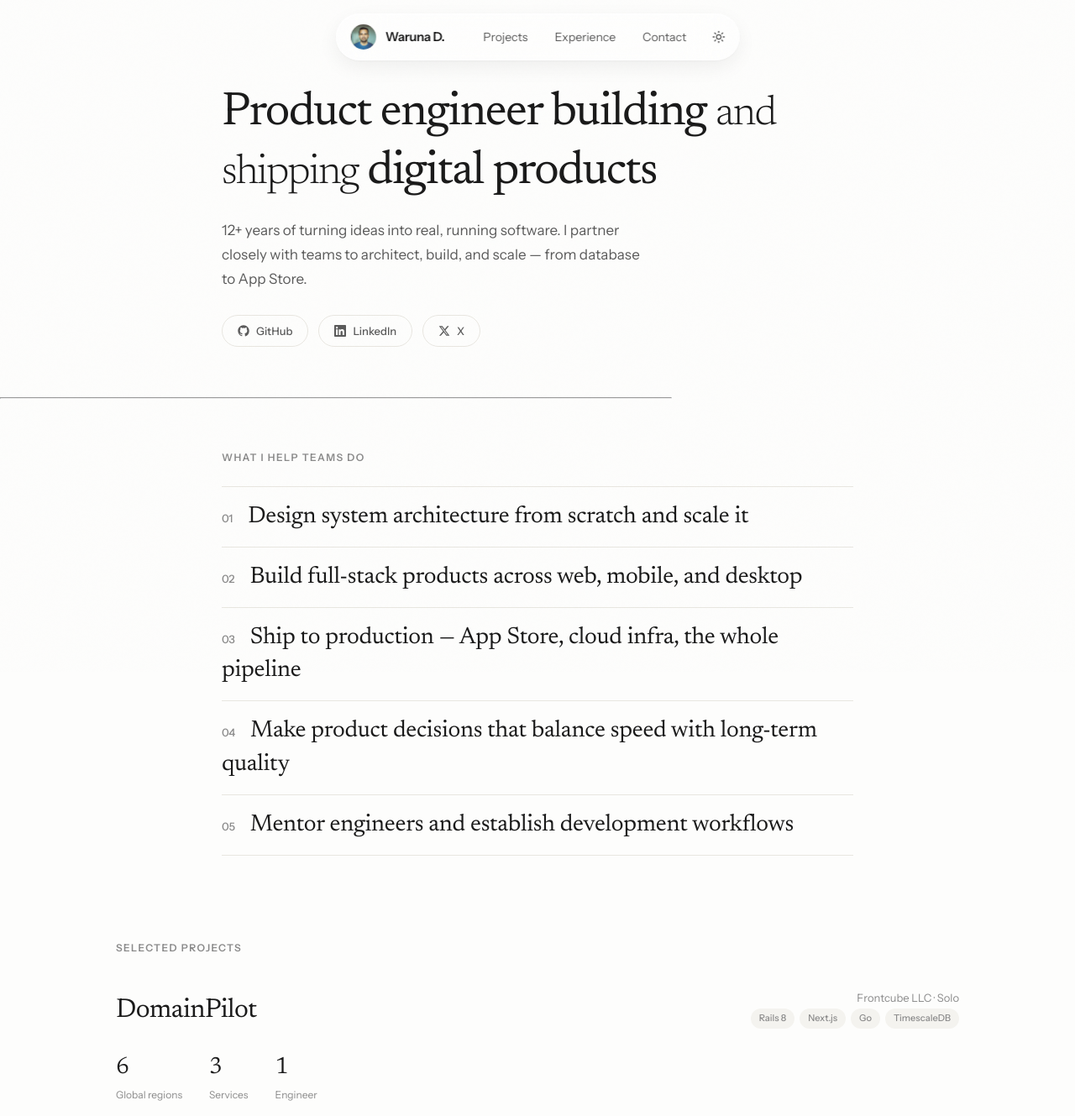
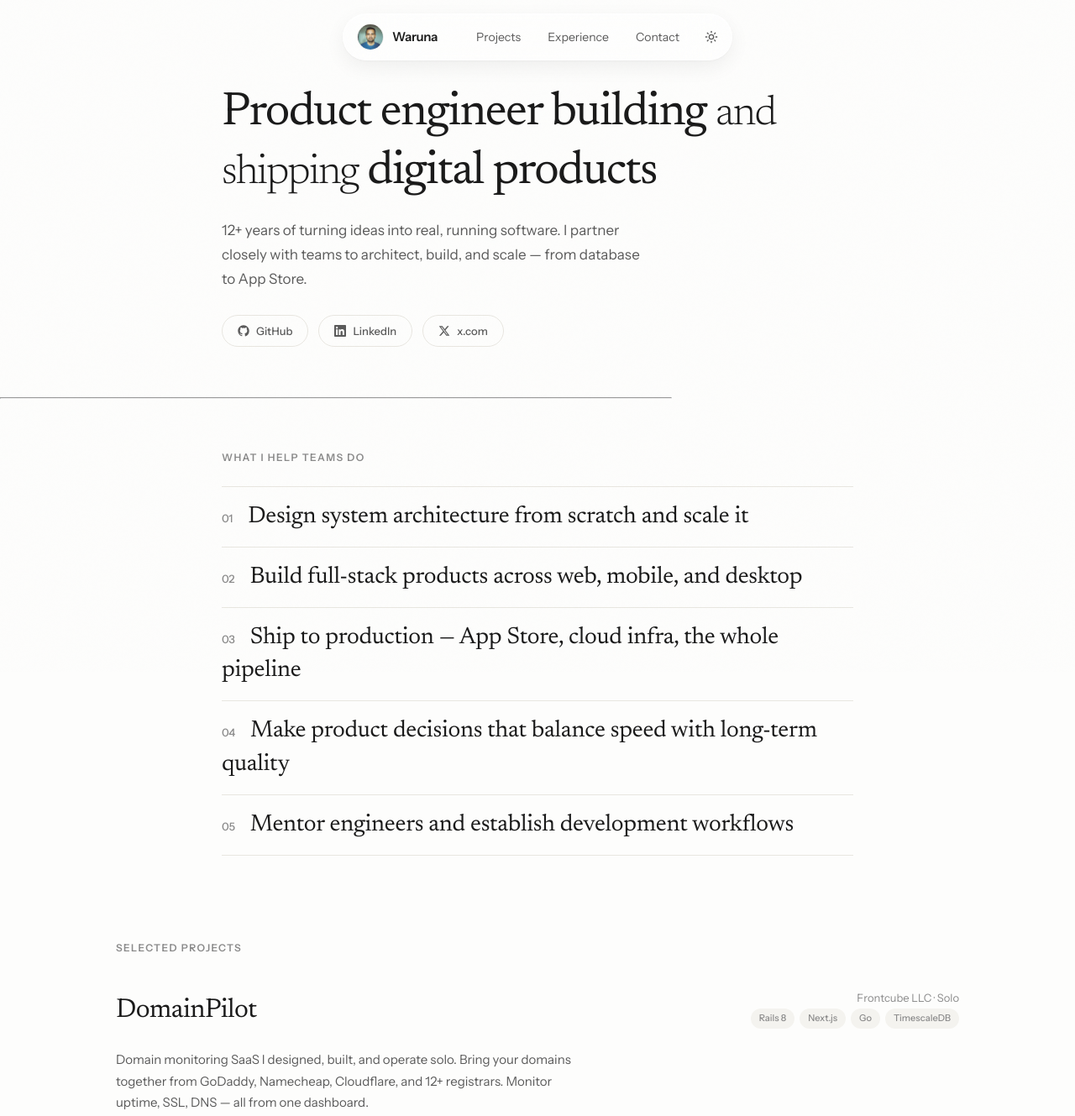
Before and after one commit to warunacds/portfolio, a plain HTML site: page index.html in a window 1280 px wide. Shown: the top 1329 px of the page at 84% size. Drawn offline with Linux system fonts and the light colour scheme.

Commit message:
minor styling changes

```diff
--- a/index.html
+++ b/index.html
@@ -3,7 +3,7 @@
 <head>
 <meta charset="UTF-8">
 <meta name="viewport" content="width=device-width, initial-scale=1.0">
-<title>Waruna D. — Product Engineer</title>
+<title>Waruna — Product Engineer</title>
 <meta name="description" content="Product engineer with 12+ years of experience building end-to-end products.">
 <link rel="preconnect" href="https://fonts.googleapis.com">
 <link href="https://fonts.googleapis.com/css2?family=Instrument+Sans:wght@400;500;600;700&family=Newsreader:ital,wght@0,300;0,400;0,500;1,300;1,400&display=swap" rel="stylesheet">
@@ -348,7 +348,7 @@ header{animation:slideDown .6s cubic-bezier(.25,.1,.25,1) .1s both}
 
 <header>
   <div class="container">
-    <a href="#" class="logo"><img src="images/avatar_small.jpg" alt="Waruna D." class="logo-avatar">Waruna D.</a>
+    <a href="#" class="logo"><img src="images/avatar_small.jpg" alt="Waruna" class="logo-avatar">Waruna</a>
     <nav class="nav-links">
       <a href="#projects">Projects</a>
       <a href="#experience">Experience</a>
@@ -374,9 +374,9 @@ header{animation:slideDown .6s cubic-bezier(.25,.1,.25,1) .1s both}
         <svg viewBox="0 0 24 24" fill="currentColor" aria-hidden="true"><path d="M20.45 20.45h-3.55v-5.57c0-1.33-.03-3.04-1.85-3.04-1.86 0-2.14 1.45-2.14 2.94v5.67H9.36V9h3.41v1.56h.05c.48-.9 1.64-1.85 3.37-1.85 3.6 0 4.27 2.37 4.27 5.45v6.29zM5.34 7.43a2.06 2.06 0 1 1 0-4.12 2.06 2.06 0 0 1 0 4.12zM7.12 20.45H3.56V9h3.56v11.45zM22.23 0H1.77C.79 0 0 .77 0 1.72v20.56C0 23.23.79 24 1.77 24h20.45c.98 0 1.78-.77 1.78-1.72V1.72C24 .77 23.2 0 22.23 0z"/></svg>
         LinkedIn
       </a>
-      <a href="https://x.com/warunacds" class="hero-link" target="_blank" rel="noopener" aria-label="X">
+      <a href="https://x.com/warunacds" class="hero-link" target="_blank" rel="noopener" aria-label="X (@warunacds)">
         <svg viewBox="0 0 24 24" fill="currentColor" aria-hidden="true"><path d="M18.244 2.25h3.308l-7.227 8.26 8.502 11.24H16.17l-5.214-6.817L4.99 21.75H1.68l7.73-8.835L1.254 2.25H8.08l4.713 6.231zm-1.161 17.52h1.833L7.084 4.126H5.117z"/></svg>
-        X
+        x.com
       </a>
     </div>
   </div>
@@ -415,11 +415,6 @@ header{animation:slideDown .6s cubic-bezier(.25,.1,.25,1) .1s both}
               <span class="project-tag">TimescaleDB</span>
             </div>
           </div>
-        </div>
-        <div class="project-stats">
-          <div><div class="project-stat-value">6</div><div class="project-stat-label">Global regions</div></div>
-          <div><div class="project-stat-value">3</div><div class="project-stat-label">Services</div></div>
-          <div><div class="project-stat-value">1</div><div class="project-stat-label">Engineer</div></div>
         </div>
         <p class="project-desc">Domain monitoring SaaS I designed, built, and operate solo. Bring your domains together from GoDaddy, Namecheap, Cloudflare, and 12+ registrars. Monitor uptime, SSL, DNS — all from one dashboard.</p>
         <a href="https://domainpilot.io" class="project-link" target="_blank">Visit domainpilot.io</a>
@@ -575,7 +570,7 @@ header{animation:slideDown .6s cubic-bezier(.25,.1,.25,1) .1s both}
 
 <footer>
   <div class="container">
-    <div class="footer-copy">© 2026 Waruna D. Built in Sri Lanka.</div>
+    <div class="footer-copy">© 2026 Waruna Built in Sri Lanka 🇱🇰</div>
     <div class="footer-links">
       <a href="https://github.com/warunacds" target="_blank" rel="noopener" aria-label="GitHub">
         <svg viewBox="0 0 24 24" fill="currentColor" aria-hidden="true"><path d="M12 .5C5.73.5.5 5.73.5 12c0 5.08 3.29 9.38 7.86 10.9.58.1.79-.25.79-.56v-2c-3.2.7-3.88-1.37-3.88-1.37-.52-1.33-1.28-1.68-1.28-1.68-1.05-.72.08-.7.08-.7 1.16.08 1.77 1.2 1.77 1.2 1.03 1.77 2.71 1.26 3.37.96.1-.75.4-1.26.73-1.55-2.55-.29-5.24-1.28-5.24-5.7 0-1.26.45-2.29 1.19-3.1-.12-.3-.52-1.47.11-3.06 0 0 .97-.31 3.18 1.18a11 11 0 0 1 5.79 0c2.21-1.49 3.18-1.18 3.18-1.18.63 1.59.23 2.76.11 3.06.74.81 1.19 1.84 1.19 3.1 0 4.43-2.69 5.41-5.26 5.69.41.36.78 1.05.78 2.12v3.14c0 .31.21.67.8.56A11.5 11.5 0 0 0 23.5 12C23.5 5.73 18.27.5 12 .5z"/></svg>
@@ -585,9 +580,9 @@ header{animation:slideDown .6s cubic-bezier(.25,.1,.25,1) .1s both}
         <svg viewBox="0 0 24 24" fill="currentColor" aria-hidden="true"><path d="M20.45 20.45h-3.55v-5.57c0-1.33-.03-3.04-1.85-3.04-1.86 0-2.14 1.45-2.14 2.94v5.67H9.36V9h3.41v1.56h.05c.48-.9 1.64-1.85 3.37-1.85 3.6 0 4.27 2.37 4.27 5.45v6.29zM5.34 7.43a2.06 2.06 0 1 1 0-4.12 2.06 2.06 0 0 1 0 4.12zM7.12 20.45H3.56V9h3.56v11.45zM22.23 0H1.77C.79 0 0 .77 0 1.72v20.56C0 23.23.79 24 1.77 24h20.45c.98 0 1.78-.77 1.78-1.72V1.72C24 .77 23.2 0 22.23 0z"/></svg>
         LinkedIn
       </a>
-      <a href="https://x.com/warunacds" target="_blank" rel="noopener" aria-label="X">
+      <a href="https://x.com/warunacds" target="_blank" rel="noopener" aria-label="X (@warunacds)">
         <svg viewBox="0 0 24 24" fill="currentColor" aria-hidden="true"><path d="M18.244 2.25h3.308l-7.227 8.26 8.502 11.24H16.17l-5.214-6.817L4.99 21.75H1.68l7.73-8.835L1.254 2.25H8.08l4.713 6.231zm-1.161 17.52h1.833L7.084 4.126H5.117z"/></svg>
-        X
+        x.com
       </a>
     </div>
   </div>
```
